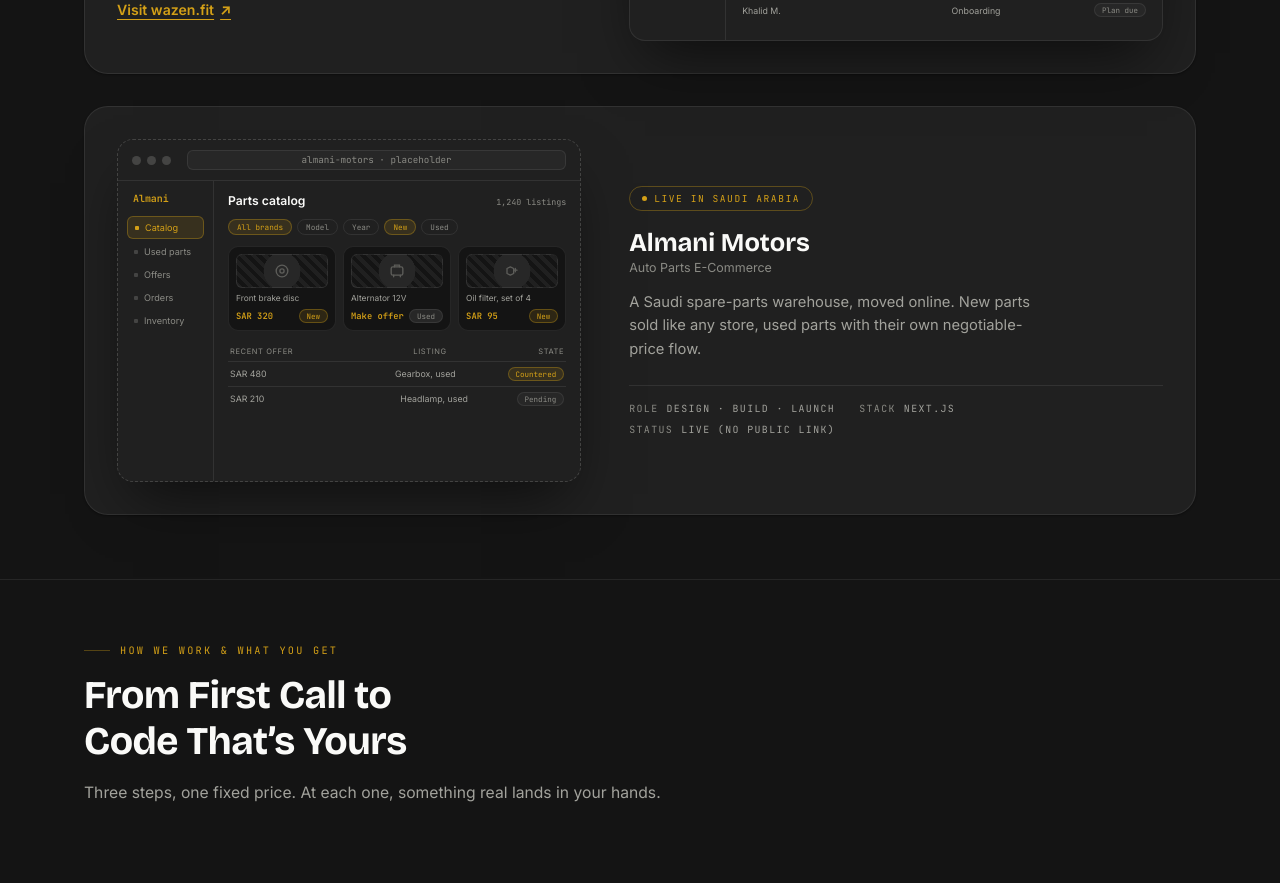
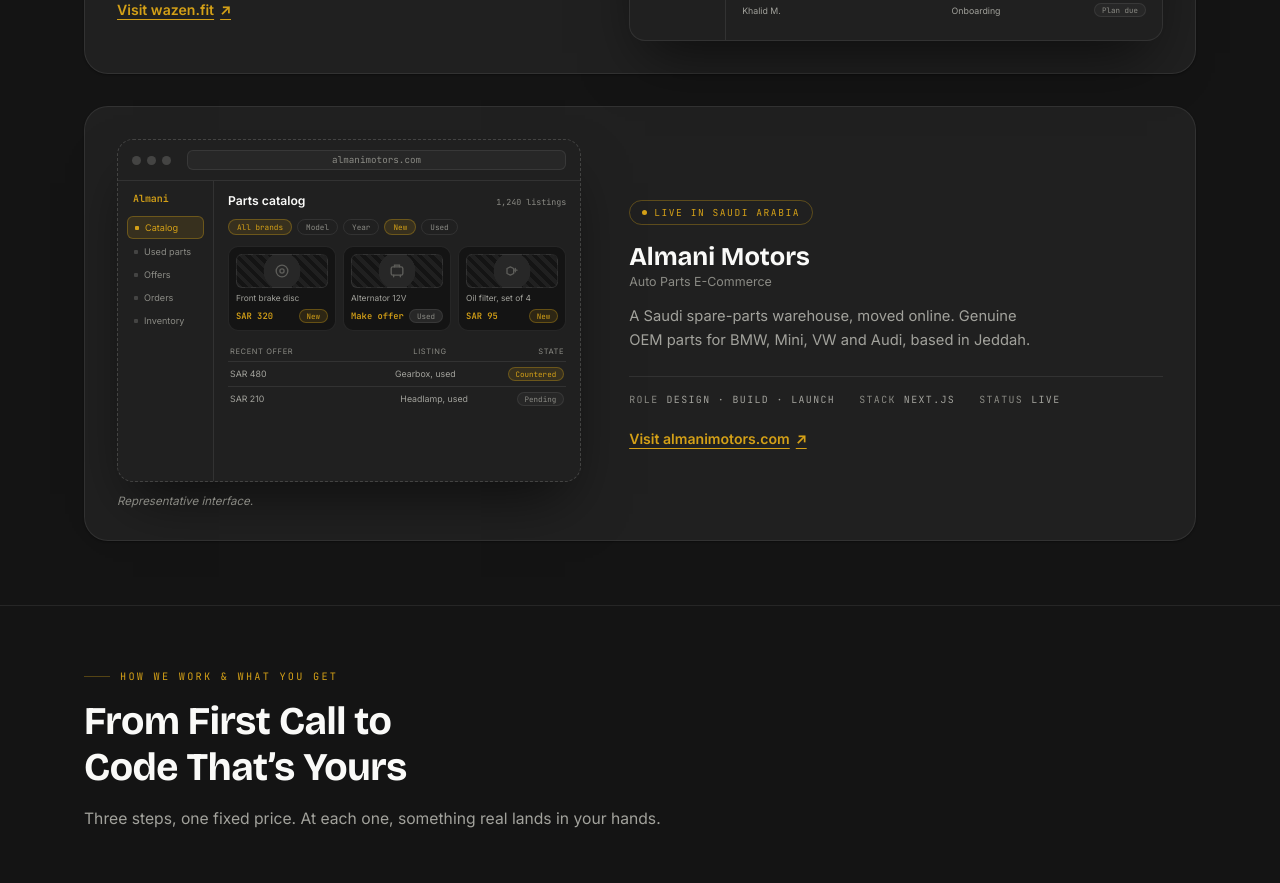
Before and after one commit to Binaa-Labs/Binaa-Labs-Landing-Page, a Next.js app: page / in a window 1280 px wide. Shown: the part 3220-4103 px from the top of the page. Built offline with nearby package versions, Linux system fonts and the light colour scheme; no server answers.

Commit message:
content: almani live link + panel polish

```diff
--- a/app/globals.css
+++ b/app/globals.css
@@ -1663,6 +1663,13 @@
   border-inline-start: 6px solid var(--gold);
   border-inline-end: 0;
 }
+.panel-caption {
+  display: block;
+  margin-top: var(--sp-3);
+  font-size: 0.72rem;
+  font-style: italic;
+  color: var(--ink-3);
+}
 /* dense product UI inside the case frames (fidelity floor; LTR artifact) */
 .ui {
   display: grid;
--- a/components/sections/SelectedWork.tsx
+++ b/components/sections/SelectedWork.tsx
@@ -176,6 +176,17 @@
                   <dd dir="ltr">{al.status}</dd>
                 </div>
               </dl>
+              <a
+                className="case-link"
+                href={al.linkHref}
+                target="_blank"
+                rel="noopener noreferrer"
+              >
+                {al.linkLabel}{" "}
+                <span className="ext" aria-hidden="true">
+                  ↗
+                </span>
+              </a>
             </div>
 
             <div
@@ -183,9 +194,8 @@
               data-reveal="from-start"
               style={revealX}
               aria-hidden="true"
-              dir="ltr"
             >
-              <div className="frame dashed">
+              <div className="frame dashed" dir="ltr">
                 <div className="frame-bar">
                   <span className="dot" />
                   <span className="dot" />
@@ -251,6 +261,7 @@
                   </div>
                 </div>
               </div>
+              <span className="panel-caption">{al.caption}</span>
             </div>
           </article>
         </div>
--- a/lib/i18n/ar.ts
+++ b/lib/i18n/ar.ts
@@ -167,10 +167,14 @@
       name: "Almani Motors",
       cat: "متجر إلكتروني لقطع الغيار",
       description:
-        "مستودع قطع غيار سعودي انتقل إلى الإنترنت. قطع جديدة تُباع كأي متجر، وقطع مستعملة بتدفق خاص للأسعار القابلة للتفاوض.",
+        "مستودع قطع غيار سعودي انتقل إلى الإنترنت. قطع أصلية (OEM) لسيارات BMW وMini وVW وAudi، مقره في جدة.",
       role: "Design · Build · Launch",
       stack: "Next.js",
-      status: "Live (no public link)",
+      status: "Live",
+      link: "almanimotors.com",
+      linkHref: "https://almanimotors.com/en/shop",
+      linkLabel: "زيارة almanimotors.com",
+      caption: "واجهة تمثيلية.",
     },
     // LTR product schematics: deliberately not translated
     wazenFrame: en.selectedWork.wazenFrame,
--- a/lib/i18n/en.ts
+++ b/lib/i18n/en.ts
@@ -197,10 +197,14 @@
       name: "Almani Motors",
       cat: "Auto Parts E-Commerce",
       description:
-        "A Saudi spare-parts warehouse, moved online. New parts sold like any store, used parts with their own negotiable-price flow.",
+        "A Saudi spare-parts warehouse, moved online. Genuine OEM parts for BMW, Mini, VW and Audi, based in Jeddah.",
       role: "Design · Build · Launch",
       stack: "Next.js",
-      status: "Live (no public link)",
+      status: "Live",
+      link: "almanimotors.com",
+      linkHref: "https://almanimotors.com/en/shop",
+      linkLabel: "Visit almanimotors.com",
+      caption: "Representative interface.",
     },
     // case-frame schematics: Latin/LTR in both locales
     wazenFrame: {
@@ -238,7 +242,7 @@
       ],
     },
     almaniFrame: {
-      url: "almani-motors · placeholder",
+      url: "almanimotors.com",
       brand: "Almani",
       nav: ["Catalog", "Used parts", "Offers", "Orders", "Inventory"],
       title: "Parts catalog",
```
Also changed, not shown: 1 other file (tests, documents, lock files or other folders).
